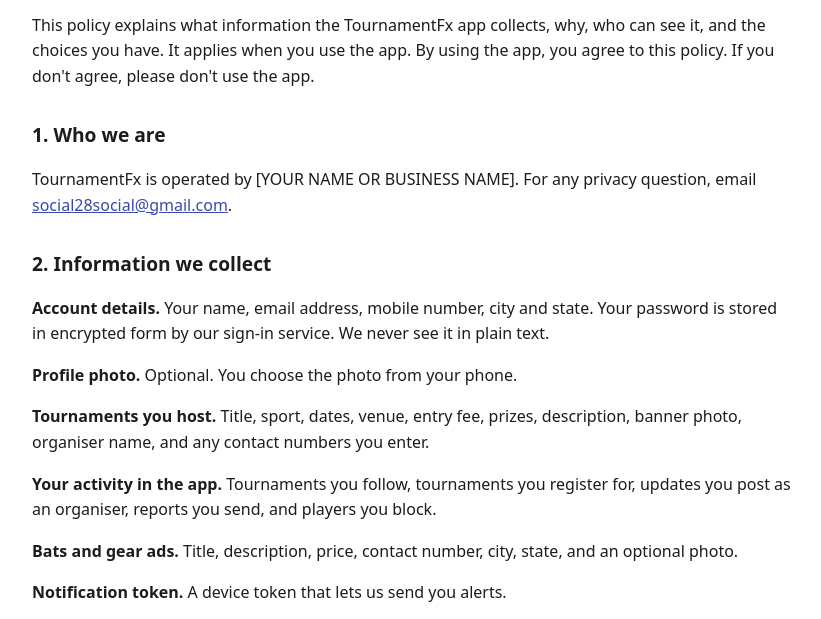
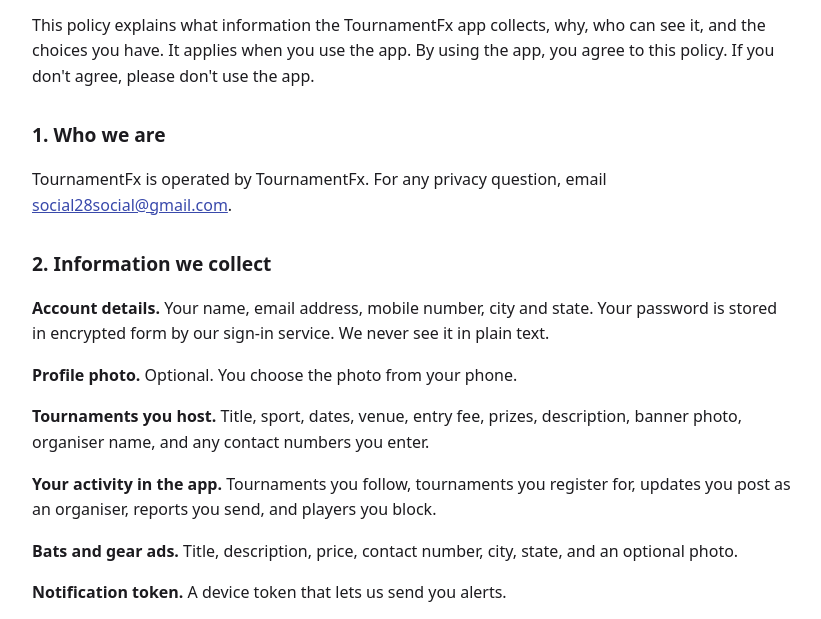
Before and after one commit to TournamentFx/TournamentFx, a plain HTML site: page index.html in a window 1280 px wide. Shown: the part 120-739 px from the top of the page, without its empty margins (228-1049 px from the left). Drawn offline with Linux system fonts and the light colour scheme.

Commit message:
Update operator name in privacy policy section

```diff
--- a/index.html
+++ b/index.html
@@ -23,7 +23,7 @@
   <p>This policy explains what information the TournamentFx app collects, why, who can see it, and the choices you have. It applies when you use the app. By using the app, you agree to this policy. If you don't agree, please don't use the app.</p>
 
   <h2>1. Who we are</h2>
-  <p>TournamentFx is operated by [YOUR NAME OR BUSINESS NAME]. For any privacy question, email <a href="mailto:social28social@gmail.com">social28social@gmail.com</a>.</p>
+  <p>TournamentFx is operated by TournamentFx. For any privacy question, email <a href="mailto:social28social@gmail.com">social28social@gmail.com</a>.</p>
 
   <h2>2. Information we collect</h2>
   <p><strong>Account details.</strong> Your name, email address, mobile number, city and state. Your password is stored in encrypted form by our sign-in service. We never see it in plain text.</p>
```
